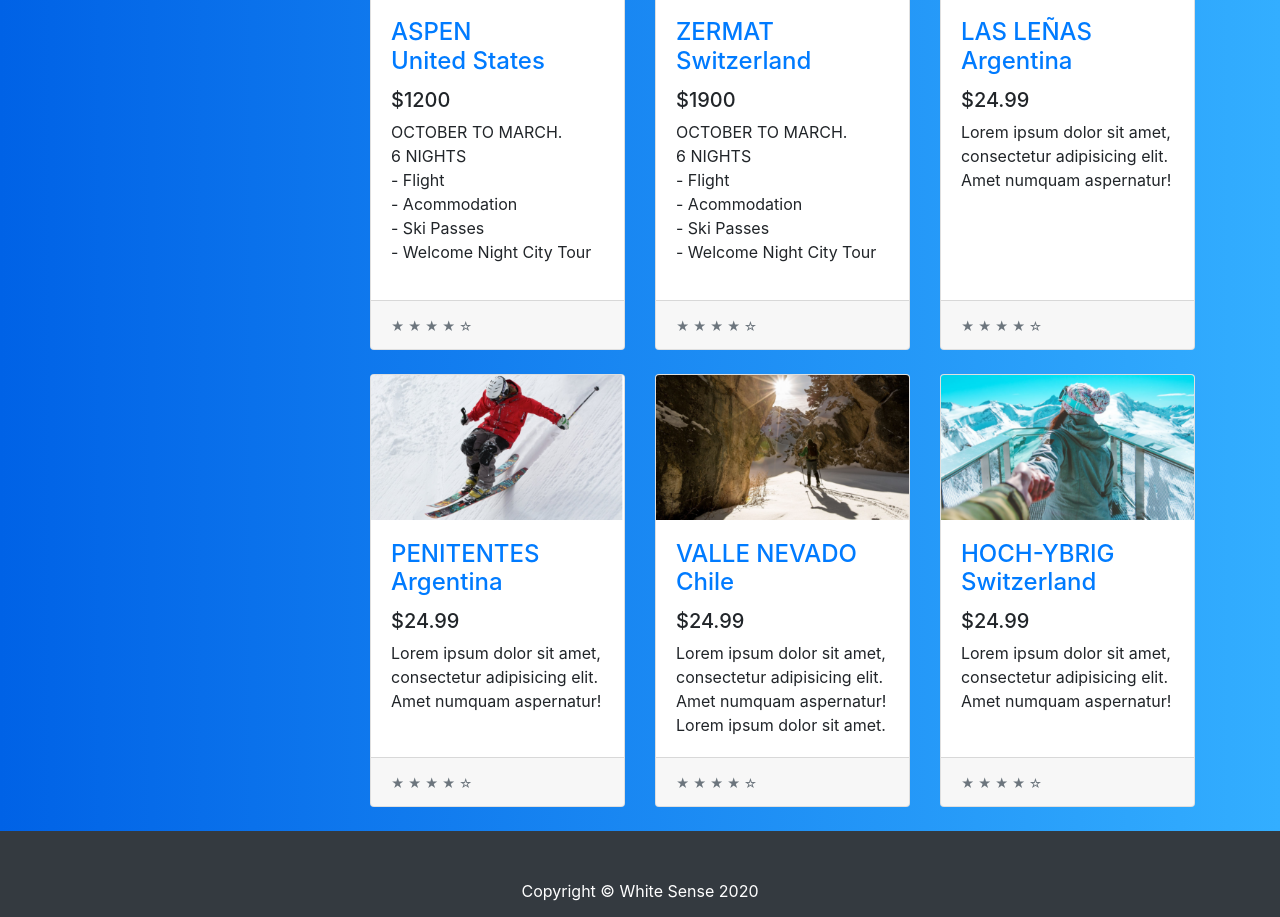
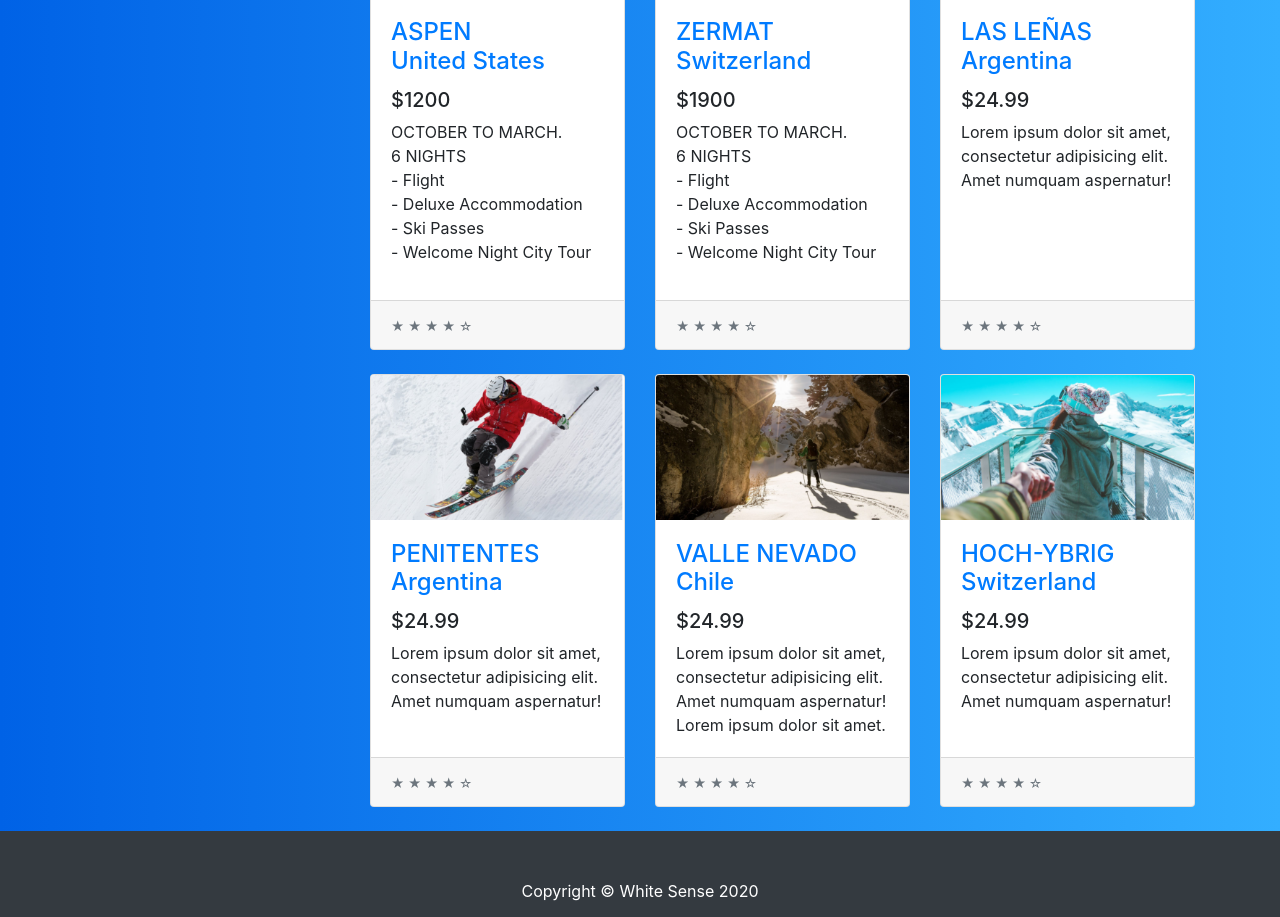
Before and after one commit to agusprats/TravelAgency, a website: page index.html in a window 1280 px wide. Shown: the part 1340-2257 px from the top of the page. Drawn offline with Linux system fonts and the light colour scheme.

Commit message:
description hotel card 1 and 2

```diff
--- a/index.html
+++ b/index.html
@@ -140,7 +140,7 @@
                   <a href="#">ASPEN <br> United States</a>
                 </h4>
                 <h5>$1200</h5>
-                <p class="card-text">OCTOBER TO MARCH.<br> 6 NIGHTS <br>- Flight <br>- Acommodation<br>- Ski Passes <br>- Welcome Night City Tour</p>
+                <p class="card-text">OCTOBER TO MARCH.<br> 6 NIGHTS <br>- Flight <br>- Deluxe Accommodation <br>- Ski Passes <br>- Welcome Night City Tour</p>
               </div>
               <div class="card-footer">
                 <small class="text-muted">&#9733; &#9733; &#9733; &#9733; &#9734;</small>
@@ -156,7 +156,7 @@
                   <a href="#">ZERMAT  Switzerland</a>
                 </h4>
                 <h5>$1900</h5>
-                <p class="card-text">OCTOBER TO MARCH.<br> 6 NIGHTS <br>- Flight <br>- Acommodation<br>- Ski Passes <br>- Welcome Night City Tour</p></p>
+                <p class="card-text">OCTOBER TO MARCH.<br> 6 NIGHTS <br>- Flight <br>- Deluxe Accommodation<br>- Ski Passes <br>- Welcome Night City Tour</p></p>
               </div>
               <div class="card-footer">
                 <small class="text-muted">&#9733; &#9733; &#9733; &#9733; &#9734;</small>
```
